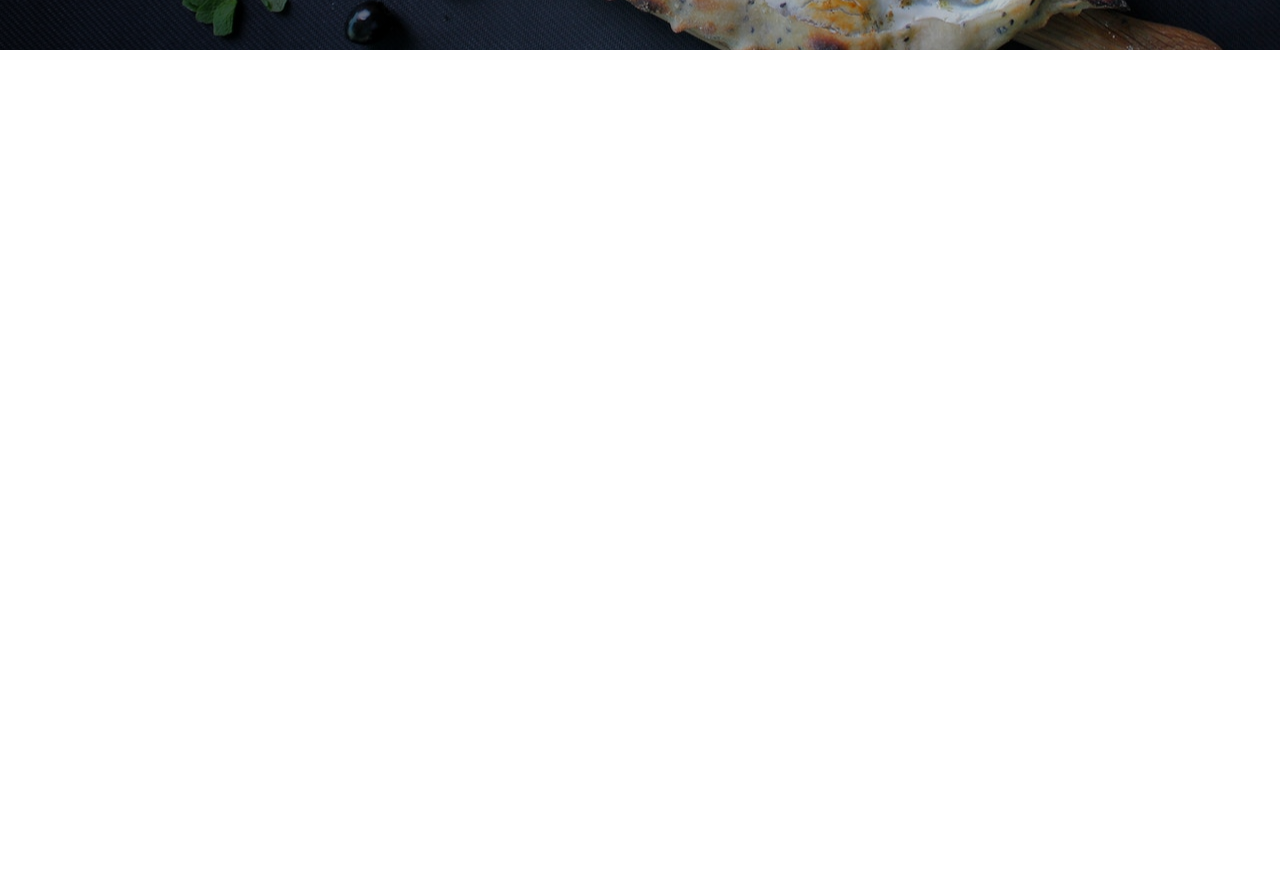
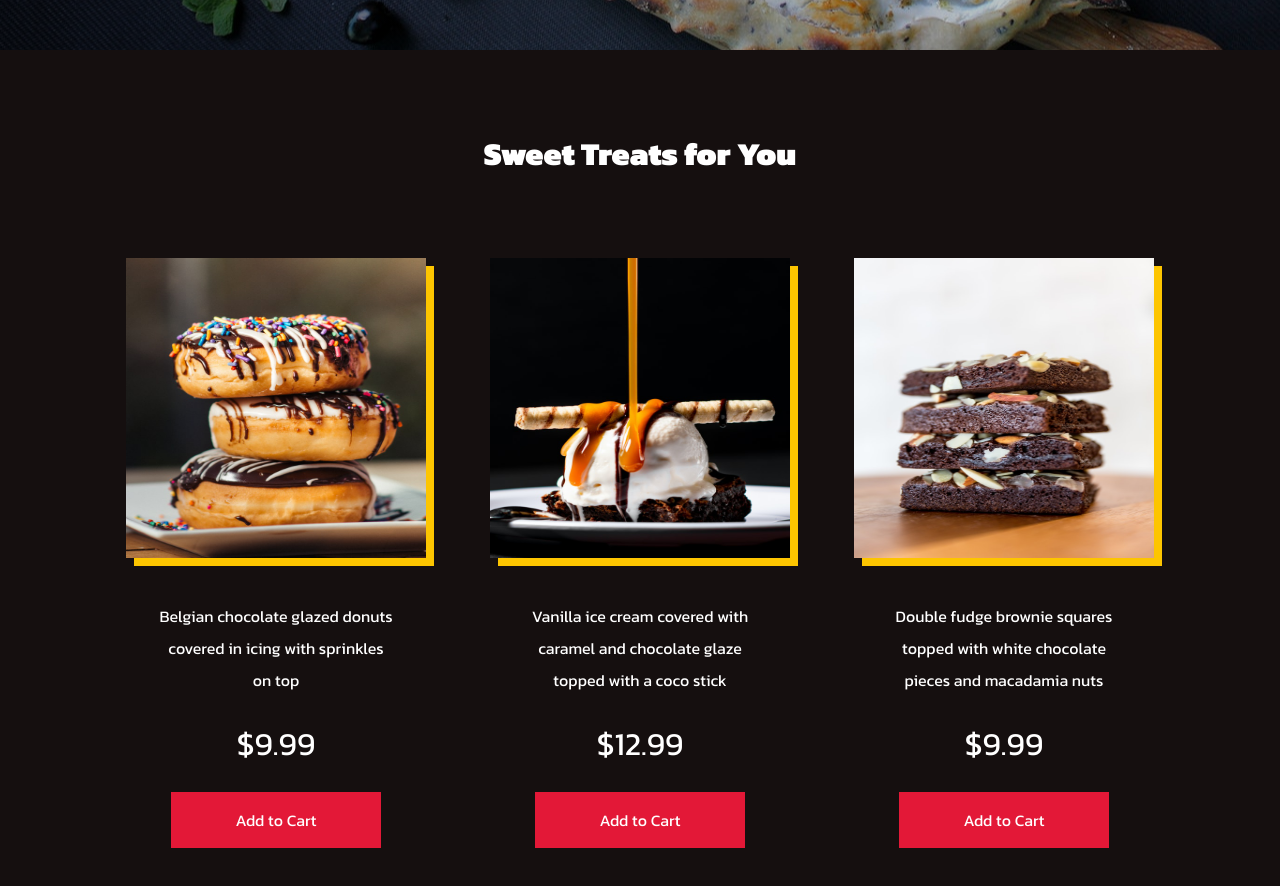
Before and after one commit to MehulBawadia/react-website-pizza, a React (Create React App) app: page / in a window 1280 px wide. Shown: the part 1360-2246 px from the top of the page. Before the commit the page ends 1410 px from the top, so only its background shows below. Built offline with nearby package versions, Linux system fonts and the light colour scheme.

Commit message:
Added Sweet products

```diff
--- a/src/App.js
+++ b/src/App.js
@@ -3,7 +3,7 @@
 import { GlobalStyle } from "./globalStyles";
 import Hero from "./components/Hero";
 import Products from "./components/Products";
-import { productData } from "./components/Products/data";
+import { productData, productDataTwo } from "./components/Products/data";
 import Feature from "./components/Feature";
 
 function App() {
@@ -13,6 +13,7 @@
       <Hero />
       <Products heading="Choose Your Favorite" data={productData} />
       <Feature />
+      <Products heading="Sweet Treats for You" data={productDataTwo} />
     </Router>
   );
 }
--- a/src/components/Products/data.js
+++ b/src/components/Products/data.js
@@ -1,6 +1,9 @@
 import product1 from "../../images/product-1.jpg";
 import product2 from "../../images/product-2.jpg";
 import product3 from "../../images/product-3.jpg";
+import sweet1 from "../../images/sweet3.jpg";
+import sweet2 from "../../images/sweet-2.jpg";
+import sweet3 from "../../images/sweet-3.jpg";
 
 export const productData = [
   {
@@ -31,3 +34,33 @@
     button: "Add to Cart",
   },
 ];
+
+export const productDataTwo = [
+  {
+    img: sweet2,
+    alt: "Donuts",
+    name: "Doughlicious",
+    desc:
+      "Belgian chocolate glazed donuts covered in icing with sprinkles on top",
+    price: "$9.99",
+    button: "Add to Cart",
+  },
+  {
+    img: sweet3,
+    alt: "Ice Cream",
+    name: "Caramel Wonder",
+    desc:
+      "Vanilla ice cream covered with caramel and chocolate glaze topped with a coco stick",
+    price: "$12.99",
+    button: "Add to Cart",
+  },
+  {
+    img: sweet1,
+    alt: "Brownie",
+    name: "Brownie Bunch",
+    desc:
+      "Double fudge brownie squares topped with white chocolate pieces and macadamia nuts",
+    price: "$9.99",
+    button: "Add to Cart",
+  },
+];
```
